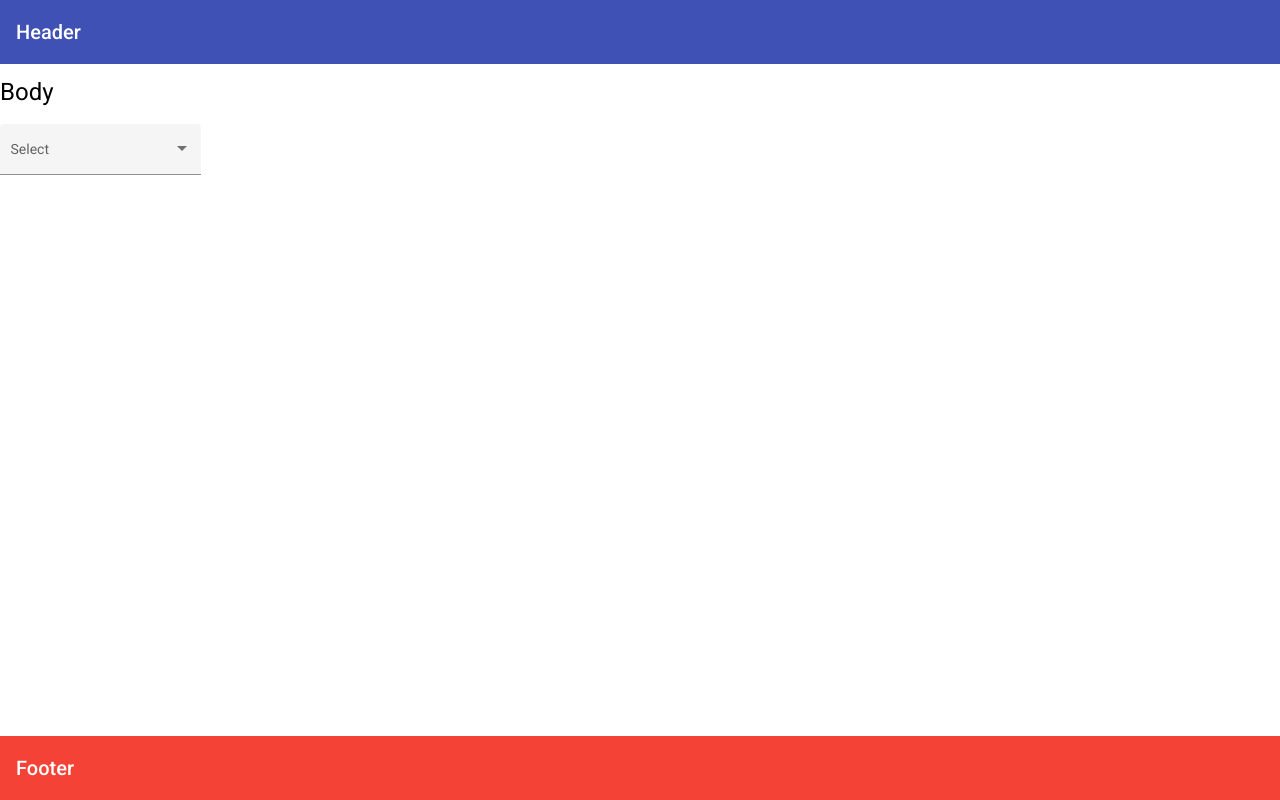
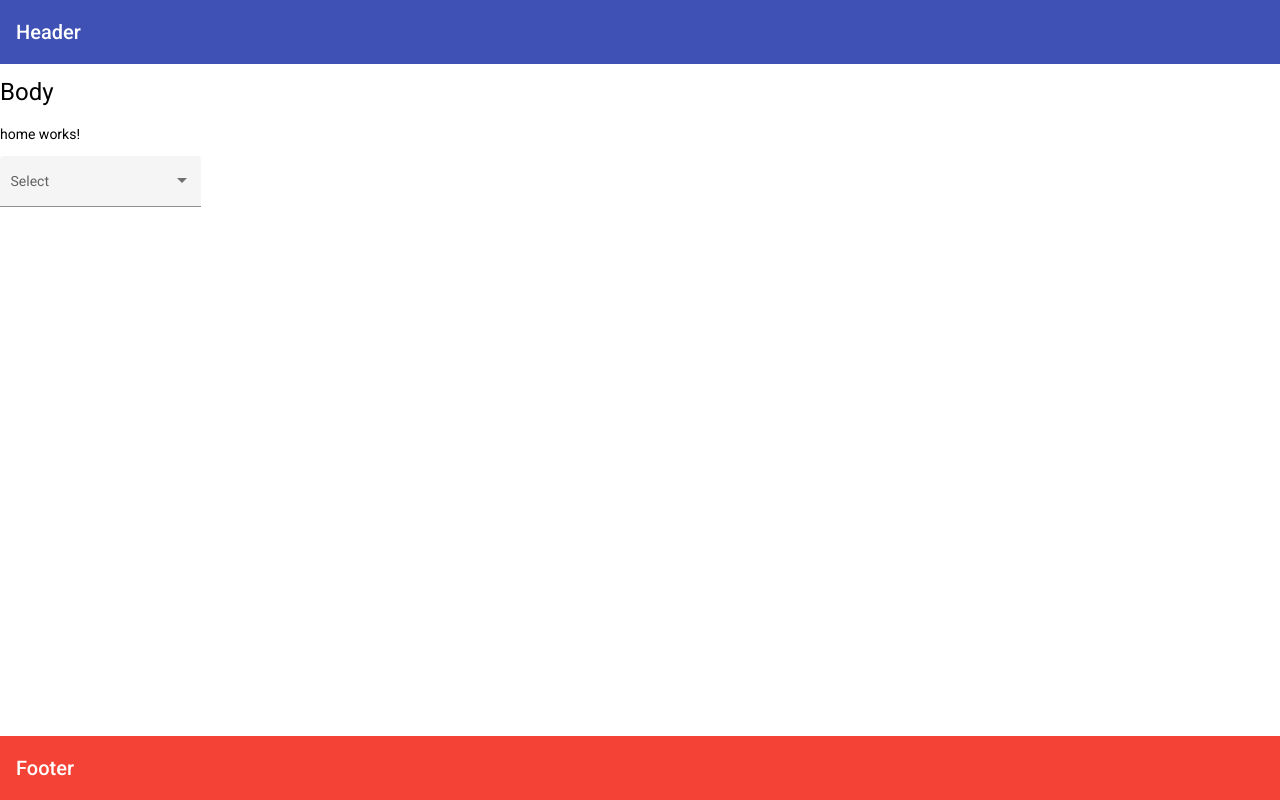
Before and after one commit to mb-wali/api2ui, an Angular app: page / in a window 1280 px wide. Built offline with nearby package versions, Linux system fonts and the light colour scheme.

Commit message:
feature: adding home componentgit status

```diff
--- a/src/app/app.component.html
+++ b/src/app/app.component.html
@@ -8,7 +8,7 @@
 
 <!--Body-->
 <h1>Body</h1>
-
+<app-home></app-home>
 <router-outlet></router-outlet>
 <!--Footer-->
 
--- a/src/app/app.module.ts
+++ b/src/app/app.module.ts
@@ -34,12 +34,14 @@
 import {MatTableModule} from '@angular/material/table';
 import {MatSortModule} from '@angular/material/sort';
 import {MatPaginatorModule} from '@angular/material/paginator';
+import { HomeComponent } from './home/home.component';
 
 
 @NgModule({
   declarations: [
     AppComponent,
-    RdmComponent
+    RdmComponent,
+    HomeComponent
   ],
   imports: [
     BrowserModule,
--- /dev/null
+++ b/src/app/home/home.component.html
@@ -0,0 +1 @@
+<p>home works!</p>
--- /dev/null
+++ b/src/app/home/home.component.ts
@@ -0,0 +1,15 @@
+import { Component, OnInit } from '@angular/core';
+
+@Component({
+  selector: 'app-home',
+  templateUrl: './home.component.html',
+  styleUrls: ['./home.component.scss']
+})
+export class HomeComponent implements OnInit {
+
+  constructor() { }
+
+  ngOnInit(): void {
+  }
+
+}
```
Also changed, not shown: src/app/home/home.component.scss (added), 1 other file (tests, documents, lock files or other folders).
